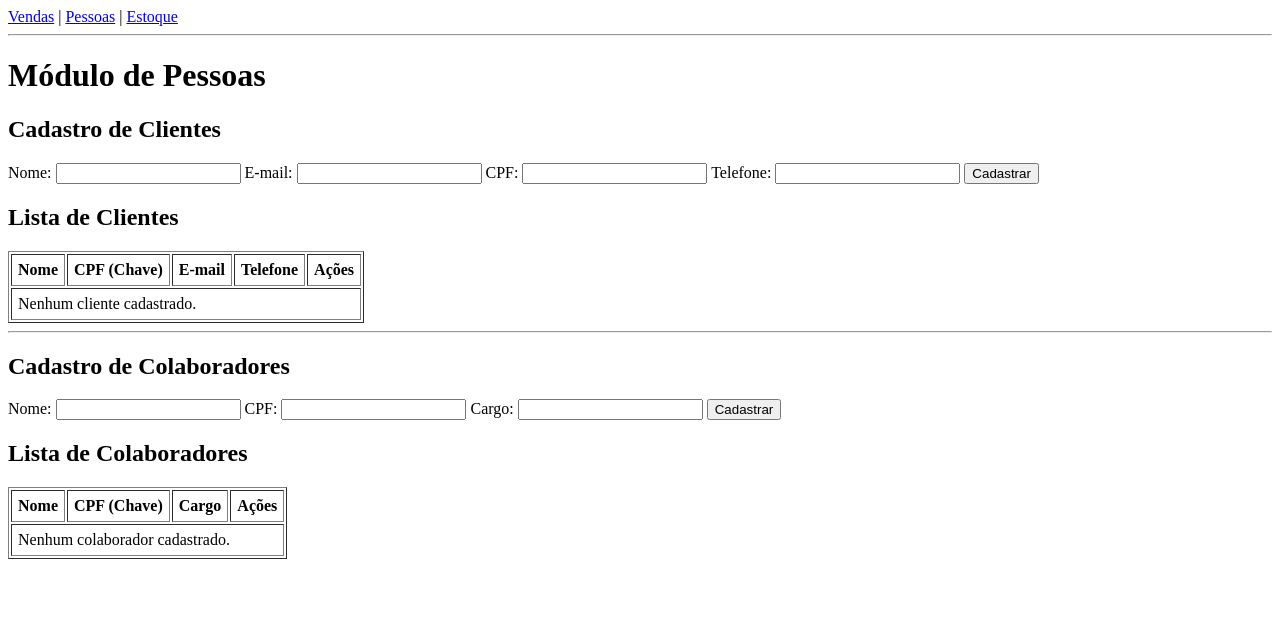
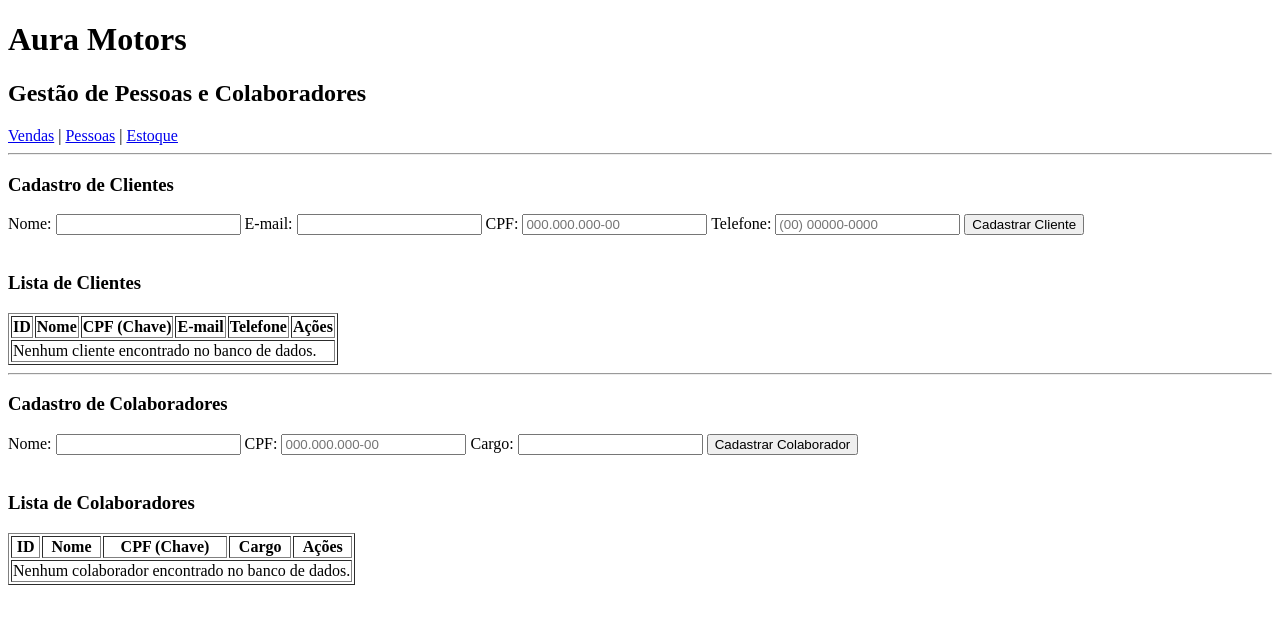
Before and after one commit to VexVinny/AuraMotors, a Django app: page /pessoas/ in a window 1280 px wide. Shown: the top 624 px of the page. Run offline with Django 5.2, Linux system fonts and the light colour scheme.

Commit message:
Padronização das telas

```diff
--- a/core/templates/pessoas.html
+++ b/core/templates/pessoas.html
@@ -2,39 +2,50 @@
 <html lang="pt-br">
 <head>
     <meta charset="UTF-8">
-    <title>Aura Motors - Pessoas</title>
+    <title>Aura Motors - Gestão de Pessoas</title>
 </head>
 <body>
+
+    <!-- Cabeçalho e Navegação Padronizados -->
+    <h1>Aura Motors</h1>
+    <h2>Gestão de Pessoas e Colaboradores</h2>
+
     <nav>
-        <a href="{% url 'vendas' %}">Vendas</a> |
-        <a href="{% url 'pessoas' %}">Pessoas</a> |
-        <a href="{% url 'estoque' %}">Estoque</a>
+        <a href="/vendas/">Vendas</a> |
+        <a href="/pessoas/">Pessoas</a> |
+        <a href="/estoque/">Estoque</a>
     </nav>
     <hr>
-    <h1>Módulo de Pessoas</h1>
 
+    <!-- Exibição de Mensagens do Django -->
     {% if messages %}
         {% for message in messages %}
             <p><strong>{{ message }}</strong></p>
         {% endfor %}
-        <hr>
     {% endif %}
 
-    <h2>Cadastro de Clientes</h2>
-    <form method="POST" action="{% url 'pessoas' %}">
+    <!-- =================================================================== -->
+    <!-- MÓDULO DE CLIENTES -->
+    <!-- =================================================================== -->
+    <h3>Cadastro de Clientes</h3>
+    <form method="POST" action="/pessoas/">
         {% csrf_token %}
         <input type="hidden" name="acao" value="inserir_cliente">
-        <label>Nome:</label> <input type="text" name="nome" required>
-        <label>E-mail:</label> <input type="email" name="email" required>
-        <label>CPF:</label> <input type="text" name="cpf" required>
-        <label>Telefone:</label> <input type="text" name="telefone">
-        <button type="submit">Cadastrar</button>
+
+        <label>Nome: <input type="text" name="nome" required></label>
+        <label>E-mail: <input type="email" name="email" required></label>
+        <label>CPF: <input type="text" name="cpf" placeholder="000.000.000-00" required></label>
+        <label>Telefone: <input type="text" name="telefone" placeholder="(00) 00000-0000"></label>
+        <button type="submit">Cadastrar Cliente</button>
     </form>
 
-    <h2>Lista de Clientes</h2>
-    <table border="1" cellpadding="6">
+    <br>
+
+    <h3>Lista de Clientes</h3>
+    <table border="1">
         <thead>
             <tr>
+                <th>ID</th>
                 <th>Nome</th>
                 <th>CPF (Chave)</th>
                 <th>E-mail</th>
@@ -45,50 +56,58 @@
         <tbody>
             {% for cliente in clientes %}
             <tr>
-                <!-- Assumindo ordem: 0=Nome, 1=CPF, 2=Email, 3=Telefone -->
+                <form method="POST" action="/pessoas/">
+                    {% csrf_token %}
+                    <td>{{ cliente.0 }}</td>
+                    <td><input type="text" name="nome" value="{{ cliente.1 }}" required></td>
                     <td>
-                    <form id="cli-{{ cliente.1 }}" method="POST" action="{% url 'pessoas' %}">
-                        {% csrf_token %}
+                        <input type="text" name="cpf" value="{{ cliente.2 }}" readonly style="background-color: #f0f0f0;">
+                    </td>
+                    <td><input type="email" name="email" value="{{ cliente.3 }}" required></td>
+                    <td><input type="text" name="telefone" value="{{ cliente.4 }}"></td>
+                    <td>
                         <input type="hidden" name="acao" value="atualizar_cliente">
-                        <input type="hidden" name="cpf" value="{{ cliente.1 }}">
-                        <input type="text" name="nome" value="{{ cliente.0 }}" required>
+                        <button type="submit">Atualizar</button>
                 </form>
-                </td>
-                <td>{{ cliente.1 }}</td> <!-- O CPF não se edita por ser Chave Primária -->
-                <td><input type="email" form="cli-{{ cliente.1 }}" name="email" value="{{ cliente.2 }}" required></td>
-                <td><input type="text" form="cli-{{ cliente.1 }}" name="telefone" value="{{ cliente.3 }}"></td>
-                <td>
-                    <button type="submit" form="cli-{{ cliente.1 }}">Atualizar</button>
-                    <form method="POST" action="{% url 'pessoas' %}" style="display:inline;">
+                <form method="POST" action="/pessoas/" style="display:inline;">
                     {% csrf_token %}
                     <input type="hidden" name="acao" value="remover_cliente">
-                        <input type="hidden" name="cpf" value="{{ cliente.1 }}">
-                        <button type="submit" onclick="return confirm('Remover este cliente?');">Remover</button>
+                    <input type="hidden" name="cpf" value="{{ cliente.2 }}">
+                    <button type="submit" onclick="return confirm('Tem certeza que deseja remover este cliente?');">Remover</button>
                 </form>
                     </td>
             </tr>
             {% empty %}
-            <tr><td colspan="5">Nenhum cliente cadastrado.</td></tr>
+            <tr>
+                <td colspan="6">Nenhum cliente encontrado no banco de dados.</td>
+            </tr>
             {% endfor %}
         </tbody>
     </table>
 
     <hr>
 
-    <h2>Cadastro de Colaboradores</h2>
-    <form method="POST" action="{% url 'pessoas' %}">
+    <!-- =================================================================== -->
+    <!-- MÓDULO DE COLABORADORES -->
+    <!-- =================================================================== -->
+    <h3>Cadastro de Colaboradores</h3>
+    <form method="POST" action="/pessoas/">
         {% csrf_token %}
         <input type="hidden" name="acao" value="inserir_colaborador">
-        <label>Nome:</label> <input type="text" name="nome" required>
-        <label>CPF:</label> <input type="text" name="cpf" required>
-        <label>Cargo:</label> <input type="text" name="cargo" required>
-        <button type="submit">Cadastrar</button>
+
+        <label>Nome: <input type="text" name="nome" required></label>
+        <label>CPF: <input type="text" name="cpf" placeholder="000.000.000-00" required></label>
+        <label>Cargo: <input type="text" name="cargo" required></label>
+        <button type="submit">Cadastrar Colaborador</button>
     </form>
 
-    <h2>Lista de Colaboradores</h2>
-    <table border="1" cellpadding="6">
+    <br>
+
+    <h3>Lista de Colaboradores</h3>
+    <table border="1">
         <thead>
             <tr>
+                <th>ID</th>
                 <th>Nome</th>
                 <th>CPF (Chave)</th>
                 <th>Cargo</th>
@@ -96,33 +115,35 @@
             </tr>
         </thead>
         <tbody>
-            {% for colaborador in colaboradores %}
+            {% for colab in colaboradores %}
             <tr>
-                <!-- Assumindo ordem: 0=Nome, 1=CPF, 2=Cargo -->
+                <form method="POST" action="/pessoas/">
+                    {% csrf_token %}
+                    <td>{{ colab.0 }}</td>
+                    <td><input type="text" name="nome" value="{{ colab.1 }}" required></td>
                     <td>
-                    <form id="colab-{{ colaborador.1 }}" method="POST" action="{% url 'pessoas' %}">
-                        {% csrf_token %}
+                        <input type="text" name="cpf" value="{{ colab.2 }}" readonly style="background-color: #f0f0f0;">
+                    </td>
+                    <td><input type="text" name="cargo" value="{{ colab.3 }}" required></td>
+                    <td>
                         <input type="hidden" name="acao" value="atualizar_colaborador">
-                        <input type="hidden" name="cpf" value="{{ colaborador.1 }}">
-                        <input type="text" name="nome" value="{{ colaborador.0 }}" required>
+                        <button type="submit">Atualizar</button>
                 </form>
-                </td>
-                <td>{{ colaborador.1 }}</td>
-                <td><input type="text" form="colab-{{ colaborador.1 }}" name="cargo" value="{{ colaborador.2 }}" required></td>
-                <td>
-                    <button type="submit" form="colab-{{ colaborador.1 }}">Atualizar</button>
-                    <form method="POST" action="{% url 'pessoas' %}" style="display:inline;">
+                <form method="POST" action="/pessoas/" style="display:inline;">
                     {% csrf_token %}
                     <input type="hidden" name="acao" value="remover_colaborador">
-                        <input type="hidden" name="cpf" value="{{ colaborador.1 }}">
-                        <button type="submit" onclick="return confirm('Remover colaborador?');">Remover</button>
+                    <input type="hidden" name="cpf" value="{{ colab.2 }}">
+                    <button type="submit" onclick="return confirm('Tem certeza que deseja remover este colaborador?');">Remover</button>
                 </form>
                     </td>
             </tr>
             {% empty %}
-            <tr><td colspan="4">Nenhum colaborador cadastrado.</td></tr>
+            <tr>
+                <td colspan="5">Nenhum colaborador encontrado no banco de dados.</td>
+            </tr>
             {% endfor %}
         </tbody>
     </table>
+
 </body>
 </html>
--- a/core/templates/vendas.html
+++ b/core/templates/vendas.html
@@ -5,6 +5,10 @@
     <title>Aura Motors - Módulo de Vendas</title>
 </head>
 <body>
+
+    <h1>Aura Motors</h1>
+    <h2>Gestão de Vendas e itens de vendas</h2>
+    <hr>
 
     <nav>
         <a href="/vendas/">Vendas</a> |
--- a/core/views.py
+++ b/core/views.py
@@ -93,11 +93,22 @@ def view_vendas(request):
             valor_unitario = request.POST.get('valor_unitario')
 
             if id_venda and id_veiculo and valor_unitario:
-                if adicionar_item_venda(id_venda, id_veiculo, valor_unitario):
-                    mensagem = "Item adicionado à venda com sucesso!"
+                try:
+                    # Converte de texto (str) para int e float, tratando pontos e vírgulas
+                    id_venda_num = int(id_venda)
+                    id_veiculo_num = int(id_veiculo)
+                    valor_num = float(valor_unitario.replace(',', '.'))
+
+                    if adicionar_item_venda(id_venda_num, id_veiculo_num, valor_num):
+                        mensagem = f"Item (Veículo #{id_veiculo_num}) adicionado à Venda #{id_venda_num} com sucesso!"
+                    else:
+                        erro = "Erro ao inserir item no banco. Confira se o ID do Veículo existe no estoque."
+
                     venda_selecionada_id = id_venda
-                else:
-                    erro = "Erro ao adicionar o item na venda."
+                except ValueError:
+                    erro = "Insira valores numéricos válidos para o ID do Veículo e Valor Unitário."
+            else:
+                erro = "Preencha todos os campos do item."
 
         elif acao == 'remover_item':
             id_item_venda = request.POST.get('id_item_venda')
```
Also changed, not shown: core/templates/estoque.html (+7 -0 lines), modulos/vendas.py (+9 -36 lines). Lines whose indentation alone changed are shown as unchanged.
